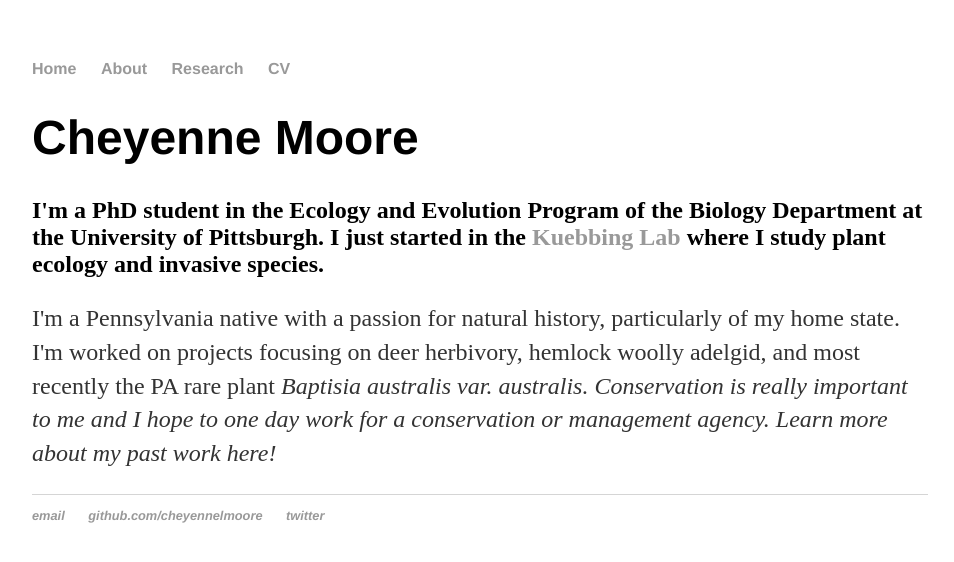
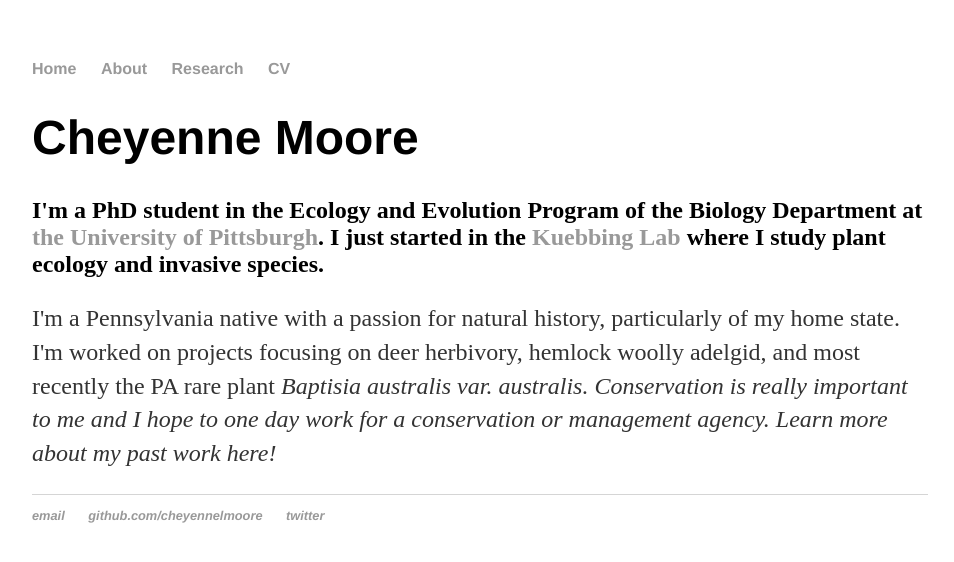
Before and after one commit to cheyennelmoore/cheyennelmoore.github.io, a Jekyll site: the page built from index.html, in a window 1280 px wide. Shown: the top 562 px of the page, without its empty margins (160-1114 px from the left). Built offline with Jekyll 4.4.1, drawn with Linux system fonts in a browser that asks for light colours.

Commit message:
another link

```diff
--- a/index.html
+++ b/index.html
@@ -4,12 +4,12 @@ title: Cheyenne Moore
 ---
 <div class="blurb">
 	<h1>Cheyenne Moore</h1>
-	<h2>I'm a PhD student in the Ecology and Evolution Program of the Biology Department at the University of Pittsburgh.
+	<h2>I'm a PhD student in the Ecology and Evolution Program of the Biology Department at <a href="https://www.biology.pitt.edu/">the University of Pittsburgh</a>.
 		I just started in the <a href="https://www.sarakuebbing.com/">Kuebbing Lab</a> where I study plant ecology and invasive species. </a></h2>
 	<p>I'm a Pennsylvania native with a passion for natural history, particularly of my home state. I'm worked on projects focusing on deer herbivory,
 		hemlock woolly adelgid, and most recently the PA rare plant <em>Baptisia australis<em> var. <em>australis<em>.
 		Conservation is really important to me and I hope to one day work for a conservation or management agency.
-		Learn more about my  past work here!
+		Learn more about my  past work here!<p>
 
 
 </div><!-- /.blurb -->
```
